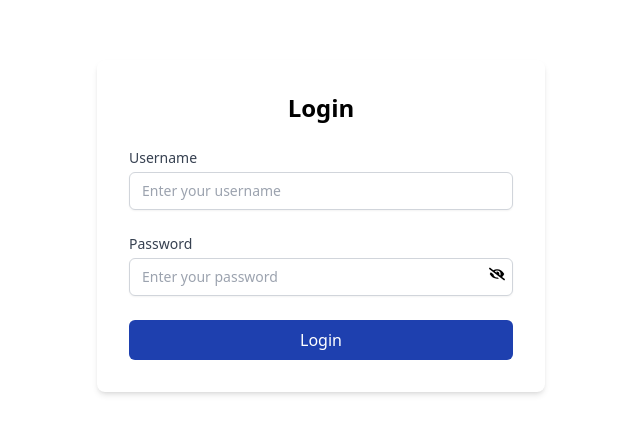
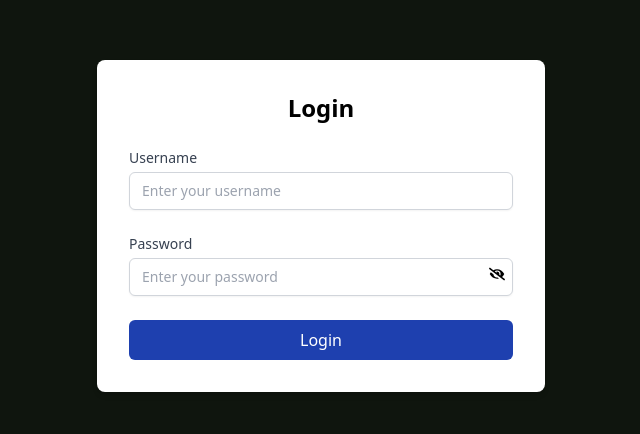
Before and after one commit to Nandha107/turff-admin-panel, a React (Vite) app: page /login in a window 1280 px wide. Shown: the part 174-608 px from the top of the page, without its empty margins (319-959 px from the left). Built offline with nearby package versions, Linux system fonts and the light colour scheme; no server answers.

Commit message:
theme changes

```diff
--- a/tailwind.config.js
+++ b/tailwind.config.js
@@ -18,7 +18,7 @@ export default {
       colors: {
         primary: {
             light: '#0f150e', // Light gray for light mode
-          // dark: '#0f150e', // Dark mode primary color
+          dark: '#0f150e', // Dark mode primary color
           //   light: '#f5f5f5', // Light gray for light mode
           // dark: '#1f2937', // Dark mode primary color
         },
```
